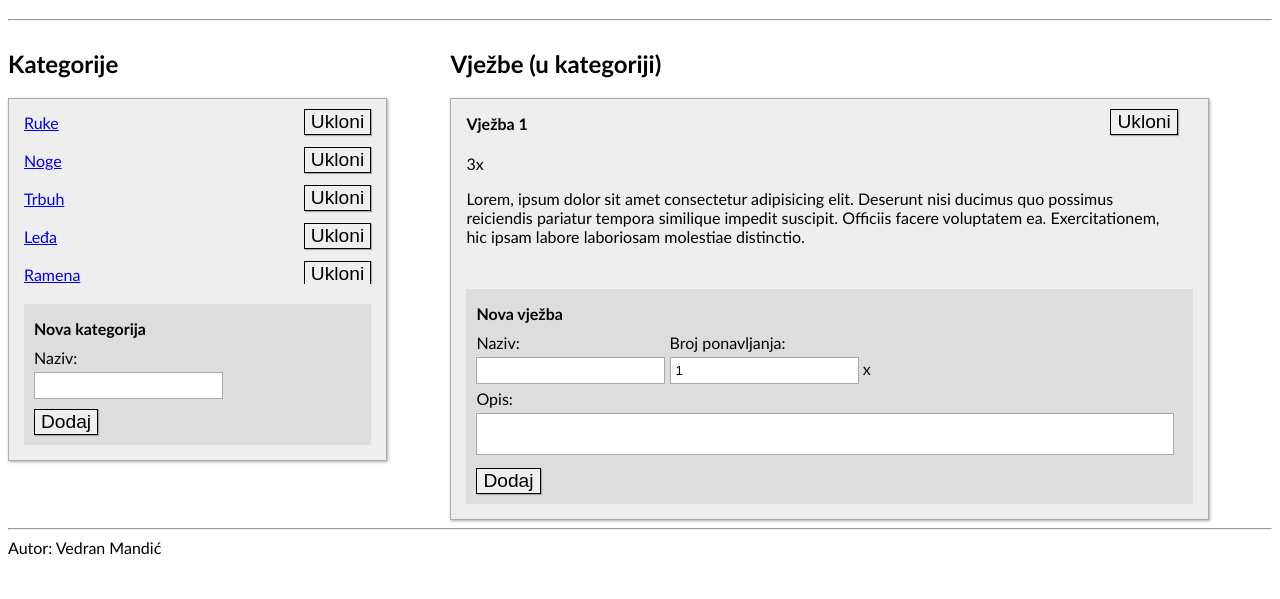
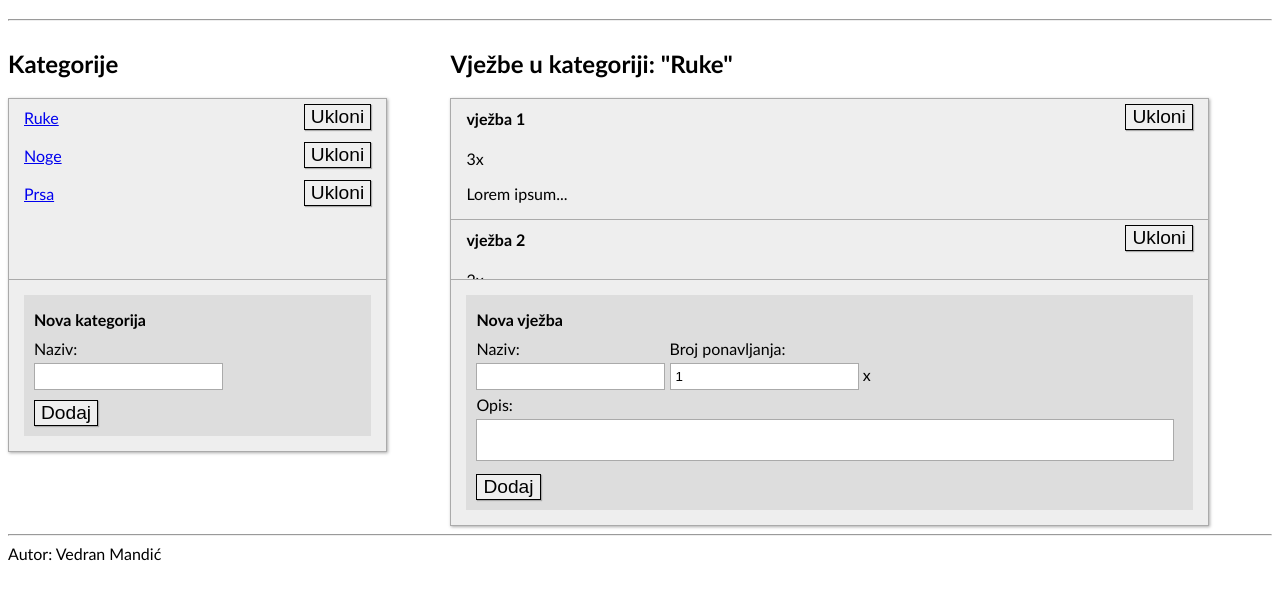
Before and after one commit to vmandic/baza-vjezbi-a-vanilla-js-app, a website: page index.html in a window 1280 px wide. Shown: the part 63-662 px from the top of the page. Drawn offline with Linux system fonts and the light colour scheme.

Commit message:
finished

```diff
--- a/app.js
+++ b/app.js
@@ -1,3 +1,170 @@
 "use strict";
 
-console.log("app.js is loaded!");
+var app = function () {
+  var btnNewCateogry = document.getElementById("btnDodajKategoriju");
+  var tbNewCategoryName = document.getElementById("tbKategorijaNaziv");
+  var ulCategories = document.querySelector("ul.kategorije");
+  var btnNewExercise = document.getElementById("btnDodajVjezbu");
+  var tbNewExerciseName = document.getElementById("tbVjezbaNaziv");
+  var tbNewExerciseReps = document.getElementById("tbVjezbaPonavljanja");
+  var taNewExerciseDesc = document.getElementById("taVjezbaOpis");
+  var ulExercises = document.querySelector("ul.vjezbe");
+  var spanCategory = document.getElementById("trenutna-kategorija");
+
+  var Category = function(name, exercises) {
+    if (!name || name.length < 1) {
+      throw new Error("Invalid category name");
+    }
+    var self = this;
+    this.name = name;
+    this.exercises = exercises || [];
+
+    // clears previous UI and "redraw":
+    var setCurrentCategoryAndRenderToUi = function() {
+      ulExercises.innerHTML = "";
+      currentCategory = self;
+      spanCategory.innerHTML = currentCategory.name;
+
+      self.exercises.forEach(function(ex) {
+        var exElement = ex.createExerciseElement();
+        ulExercises.appendChild(exElement);
+      });
+    };
+
+    this.renderToUi = setCurrentCategoryAndRenderToUi;
+
+    this.createCategoryElement = function() {
+      var anchor = document.createElement("a");
+      anchor.href = "#" + name;
+      anchor.innerHTML = name;
+      anchor.onclick = setCurrentCategoryAndRenderToUi;
+
+      var btn = document.createElement("input");
+      btn.type = "button";
+      btn.value = "Ukloni";
+      btn.onclick = function(btnSender) {
+        var categoryToRemove = btnSender.target.previousSibling.innerHTML;
+        var removeOnIndex = categories.findIndex(function(c) {
+          return c.name == categoryToRemove;
+        });
+
+        if (currentCategory == categoryToRemove) {
+          ulExercises.innerHTML = "";
+          spanCategory.innerHTML = "";
+        }
+
+        categories.splice(removeOnIndex, removeOnIndex + 1);
+        btnSender.target.parentElement.remove();
+      };
+
+      var li = document.createElement("li");
+      li.appendChild(anchor);
+      li.appendChild(btn);
+
+      return li;
+    };
+  };
+
+  var Exercise = function(name, reps, description) {
+    if (!name || name.length < 1) {
+      throw new Error("Invalid exercise name");
+    }
+
+    this.name = name;
+    this.reps = reps;
+    this.description = description;
+
+    this.createExerciseElement = function() {
+      var h4Name = document.createElement("h4");
+      h4Name.innerHTML = name;
+      h4Name.classList = "naziv";
+
+      var btn = document.createElement("input");
+      btn.type = "button";
+      btn.value = "Ukloni";
+      btn.classList = "btn-ukloni-vjezbu";
+      btn.onclick = function(btnSender) {
+        var exerciseToRemove = btnSender.target.previousSibling.innerHTML;
+        var removeOnIndex = currentCategory.exercises.findIndex(function(ex) {
+          return ex.name == exerciseToRemove;
+        });
+
+        currentCategory.exercises.splice(
+          removeOnIndex,
+          removeOnIndex + 1
+        );
+        btnSender.target.parentElement.parentElement.remove();
+      };
+
+      var clearfix = document.createElement("div");
+      clearfix.classList = "clearfix";
+
+      var nameAndBtnDiv = document.createElement("div");
+
+      nameAndBtnDiv.appendChild(h4Name);
+      nameAndBtnDiv.appendChild(btn);
+      nameAndBtnDiv.appendChild(clearfix);
+
+      var repsDiv = document.createElement("div");
+      repsDiv.classList = "broj-ponavljanja";
+      repsDiv.innerHTML = reps + "x";
+
+      var descPara = document.createElement("p");
+      descPara.classList = "opis";
+      descPara.innerHTML = description;
+
+      var li = document.createElement("li");
+      li.classList = "vjezba";
+      li.appendChild(nameAndBtnDiv);
+      li.appendChild(repsDiv);
+      li.appendChild(descPara);
+
+      return li;
+    };
+  };
+
+  btnNewCateogry.onclick = function() {
+    var newCategory = new Category(tbNewCategoryName.value);
+
+    categories.push(newCategory);
+    ulCategories.appendChild(newCategory.createCategoryElement());
+  };
+
+  btnNewExercise.onclick = function() {
+    var newExercise = new Exercise(
+      tbNewExerciseName.value,
+      tbNewExerciseReps.value,
+      taNewExerciseDesc.value
+    );
+
+    currentCategory.exercises.push(newExercise);
+    ulExercises.appendChild(newExercise.createExerciseElement());
+  };
+
+  // initialize the application and UI:
+  var currentCategory = {};
+  var categories = [
+    new Category("Ruke", [
+      new Exercise("vježba 1", 3, "Lorem ipsum..."),
+      new Exercise("vježba 2", 2, "Lorem ipsum...")
+    ]),
+    new Category("Noge", [
+      new Exercise("vježba 3", 3, "Lorem ipsum..."),
+      new Exercise("vježba 4", 15, "Lorem ipsum..."),
+      new Exercise("vježba 5", 4, "Lorem ipsum...")
+    ]),
+    new Category("Prsa", [
+      new Exercise("vježba 6", 10, "Lorem ipsum..."),
+      new Exercise("vježba 7", 20, "Lorem ipsum...")
+    ])
+  ];
+
+  currentCategory = categories[0];
+  currentCategory.renderToUi();
+
+  categories.forEach(function(c) {
+    ulCategories.appendChild(c.createCategoryElement());
+  });
+};
+
+window.addEventListener("DOMContentLoaded", app);
--- a/index.html
+++ b/index.html
@@ -6,7 +6,6 @@
     <meta http-equiv="X-UA-Compatible" content="ie=edge" />
     <title>Baza Vježbi V1</title>
     <link rel="stylesheet" href="style.css" />
-    <script async src="app.js"></script>
   </head>
   <body>
     <div class="app">
@@ -17,27 +16,10 @@
         <h2>Kategorije</h2>
         <div>
           <ul class="kategorije">
-            <!-- TODO: ukloniti ove hardkodirane vrijednosti -->
-            <li>
+            <!-- <li>
               <a href="#Ruke">Ruke</a>
               <input type="button" value="Ukloni" />
-            </li>
-            <li>
-              <a href="#Noge">Noge</a>
-              <input type="button" value="Ukloni" />
-            </li>
-            <li>
-              <a href="#Trbuh">Trbuh</a>
-              <input type="button" value="Ukloni" />
-            </li>
-            <li>
-              <a href="#Leđa">Leđa</a>
-              <input type="button" value="Ukloni" />
-            </li>
-            <li>
-              <a href="#Ramena">Ramena</a>
-              <input type="button" value="Ukloni" />
-            </li>
+            </li> -->
           </ul>
 
           <div class="clearfix"></div>
@@ -45,12 +27,12 @@
           <div class="nova-kategorija">
             <h4>Nova kategorija</h4>
             <div>
-              <label for="tbKateogrijaNaziv">Naziv:</label>
+              <label for="tbKategorijaNaziv">Naziv:</label>
               <div>
                 <input
                   type="text"
-                  name="tbKateogrijaNaziv"
-                  id="tbKateogrijaNaziv"
+                  name="tbKategorijaNaziv"
+                  id="tbKategorijaNaziv"
                 />
               </div>
             </div>
@@ -68,20 +50,20 @@
       </div>
 
       <div class="vjezbe-container">
-        <h2>Vježbe (u kategoriji)</h2>
+        <h2>
+          Vježbe u kategoriji: "<span id="trenutna-kategorija"></span>"
+        </h2>
         <div>
           <ul class="vjezbe">
-            <!-- TODO: ukloniti ovu hardkodiranu vrijednost -->
-            <li class="vjezba">
+            <!-- <li class="vjezba">
               <div>
                 <h4 class="naziv">Vježba 1</h4>
                 <input type="button" value="Ukloni" class="btn-ukloni-vjezbu" />
                 <div class="clearfix"></div>
               </div>
-              <div>
-                <span class="broj-ponavljanja">3x</span>
+              <div class="broj-ponavljanja">
+                3x
               </div>
-              <div>
               <p class="opis">
                 Lorem, ipsum dolor sit amet consectetur adipisicing elit.
                 Deserunt nisi ducimus quo possimus reiciendis pariatur tempora
@@ -89,8 +71,7 @@
                 Exercitationem, hic ipsam labore laboriosam molestiae
                 distinctio.
               </p>
-              </div>
-            </li>
+            </li> -->
           </ul>
 
           <div class="nova-vjezba">
@@ -144,5 +125,6 @@
         Autor: Vedran Mandić
       </footer>
     </div>
+    <script src="app.js"></script>
   </body>
 </html>
--- a/style.css
+++ b/style.css
@@ -30,7 +30,7 @@ input[type="text"],
 input[type="number"] {
   padding: 5px;
   margin: 5px 0;
-  min-width: 150px;
+  min-width: 120px;
   border: 1px solid #aaa;
   outline: none;
 }
@@ -53,6 +53,8 @@ ul.kategorije {
   height: 180px;
   overflow: auto;
   padding: 0 15px;
+  margin: 0;
+  border-bottom: 1px solid #aaa;
 }
 
 .kategorije li {
@@ -81,18 +83,23 @@ ul.kategorije {
 .vjezbe-container > div {
   background-color: #eee;
   border: 1px solid #aaa;
-  padding: 15px;
-  padding-top: 0;
   box-shadow: 1px 1px 3px #aaa;
 }
 
 ul.vjezbe {
   height: 180px;
   overflow: auto;
+  border-bottom: 1px solid #aaa;
+  margin: 0;
 }
 
 .vjezba {
-  padding-right: 15px;
+  padding: 0 15px;
+  border-bottom: 1px solid #aaa;
+}
+
+.vjezba:last-child {
+  border-bottom: none;
 }
 
 .vjezba h4.naziv {
@@ -109,6 +116,7 @@ ul.vjezbe {
 .nova-vjezba {
   background-color: #ddd;
   padding: 5px 10px;
+  margin: 15px;
 }
 
 .btn-ukloni-vjezbu {
```
Lines whose indentation alone changed are shown as unchanged.
